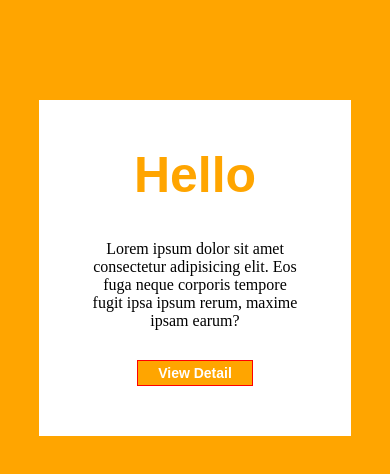
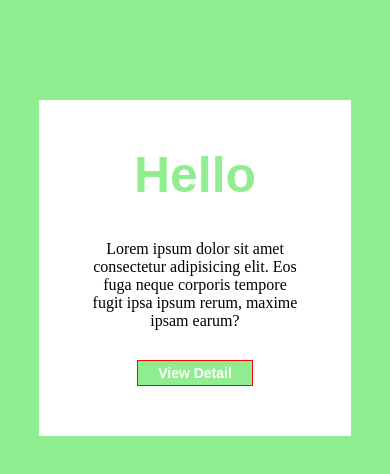
Before and after one commit to index00913/second_day, a plain HTML site: page index.html in a window 390 px wide. Drawn offline with Linux system fonts and the light colour scheme.

Commit message:
자주 바뀌는 변수

```diff
--- /dev/null
+++ b/scss/_variable.scss
@@ -0,0 +1,5 @@
+html {
+	--color1: hotpink;
+	--color2: aqua;
+	--color3: lightgreen;
+}
--- a/scss/style.scss
+++ b/scss/style.scss
@@ -1,7 +1,7 @@
 @import 'reset';
+@import 'variable';
 body {
-	background: hotpink;
-
+	background: var(--color1);
 	section {
 		width: 600px;
 		padding: 50px;
@@ -11,7 +11,7 @@ body {
 
 		h1 {
 			font: bold 50px/1 'arial';
-			color: hotpink;
+			color: var(--color1);
 			margin-bottom: 40px;
 		}
 		p {
@@ -21,7 +21,7 @@ body {
 			display: inline-block;
 			border: 1px solid red;
 			padding: 5px 20px;
-			background: hotpink;
+			background: var(--color1);
 			font: bold 14px/1 'arial';
 			color: #fff;
 		}
@@ -31,15 +31,15 @@ body {
 //모바일 디바이스는 폭이 워낙 다양하기 때문에 폭을 무조건 퍼센트처리
 @media screen and (max-width: 999px) {
 	body {
-		background: aqua;
+		background: var(--color2);
 
 		section {
 			width: 80%;
 			h1 {
-				color: aqua;
+				color: var(--color2);
 			}
 			a {
-				background: aqua;
+				background: var(--color2);
 			}
 		}
 	}
@@ -47,14 +47,14 @@ body {
 
 @media screen and (max-width: 599px) {
 	body {
-		background: orange;
+		background: var(--color3);
 
 		section {
 			h1 {
-				color: orange;
+				color: var(--color3);
 			}
 			a {
-				background: orange;
+				background: var(--color3);
 			}
 		}
 	}
```
Also changed, not shown: css/style.css, 2 other files.
